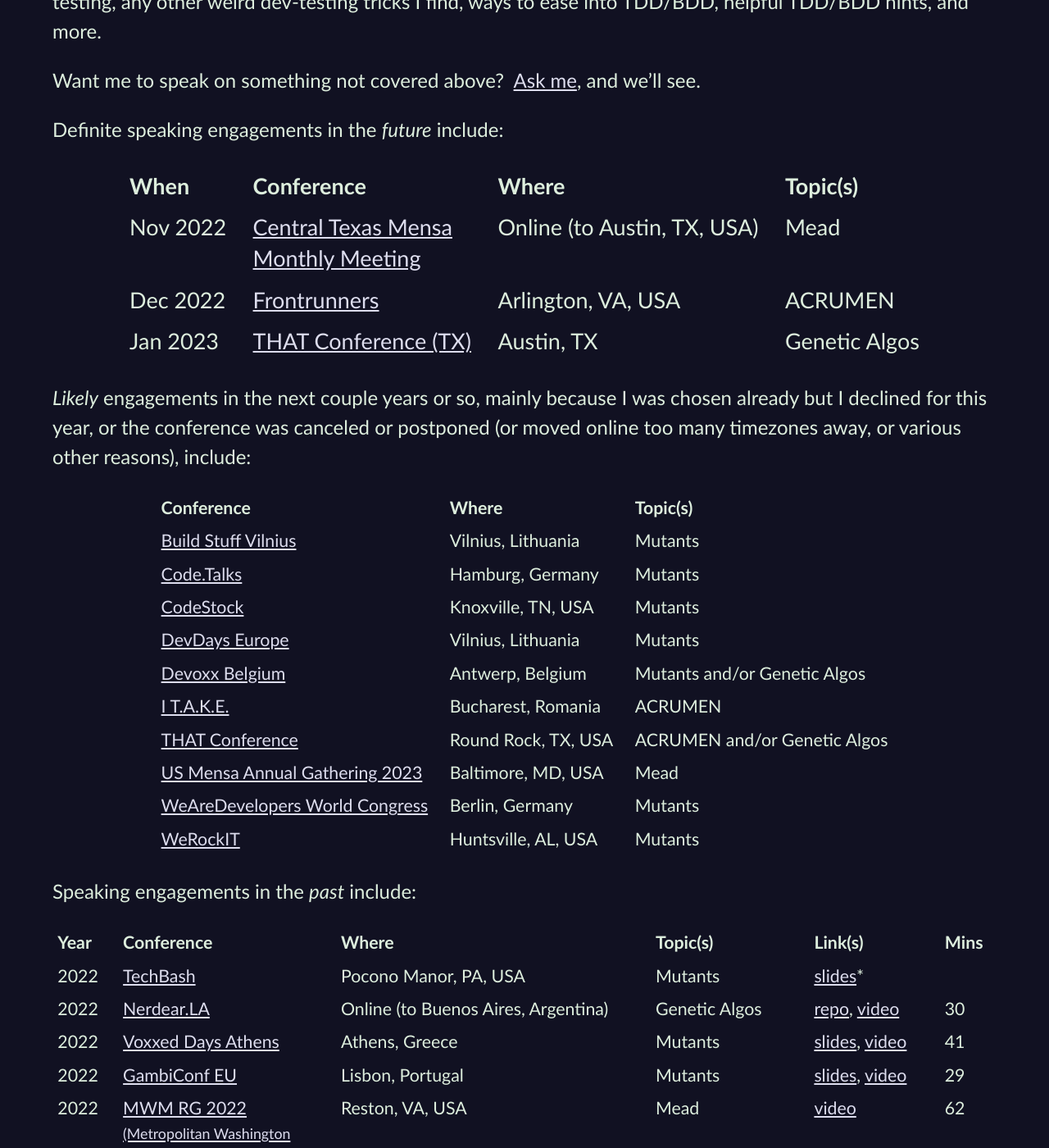
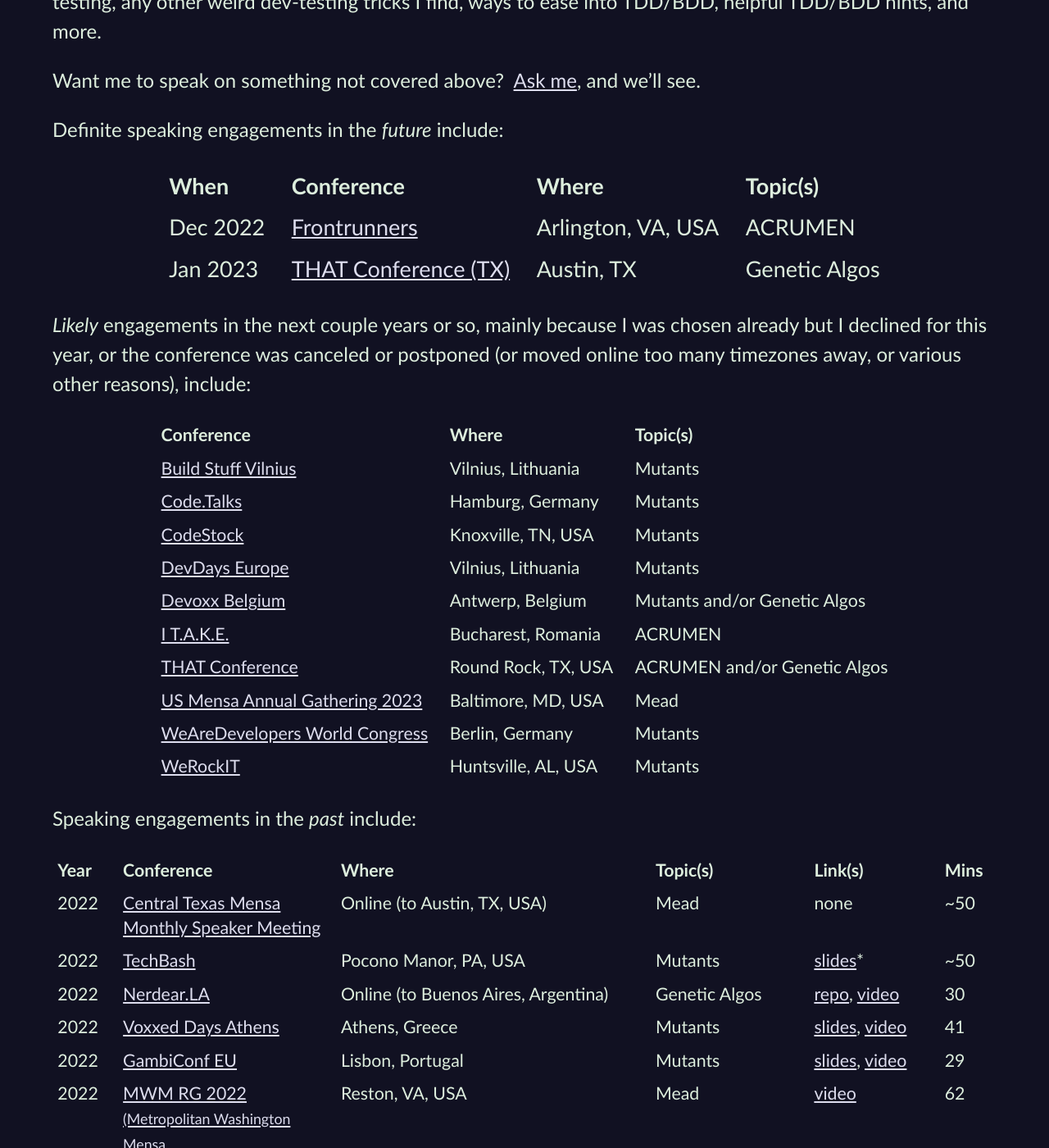
Before and after one commit to CodosaurusLLC/CodosaurusLLC.github.io, a Jekyll site: the page built from speaking.md, in a window 1280 px wide and 1400 px high, scrolled down 1296 px. Shown: the whole window at 82% size. Built offline with Jekyll 4.4.1, drawn with Linux system fonts in a browser that asks for light colours.

Commit message:
put Central Texas Mensa mead talk in past

```diff
--- a/speaking.md
+++ b/speaking.md
@@ -113,7 +113,6 @@
 
 |When||Conference||Where||Topic(s) |
 |-|
-|Nov&nbsp;2022||[Central Texas Mensa<br/>Monthly Meeting](https://www.centraltexasmensa.org/){:rel="nofollow" target="_new"}||Online (to Austin, TX, USA)||Mead|
 |Dec&nbsp;2022||[Frontrunners](https://frontrunners.tech/){:rel="nofollow" target="_new"}||Arlington, VA, USA||ACRUMEN|
 |Jan&nbsp;2023||[THAT Conference (TX)](https://that.us/events/tx/2023/){:rel="nofollow" target="_new"}||Austin, TX||Genetic Algos|
 {:class="upcoming-engagements speaking"}
@@ -158,11 +157,19 @@
   <tbody>
     <tr>
       <td class="numeric">2022</td>
+      <td><a href="https://www.centraltexasmensa.org/" rel="nofollow" target="_new">Central Texas Mensa<br/>Monthly Speaker Meeting</a></td>
+      <td>Online (to Austin, TX, USA)</td>
+      <td>Mead</td>
+      <td>none</td>
+      <td class="numeric">~50</td>
+    </tr>
+    <tr>
+      <td class="numeric">2022</td>
       <td><a href="https://techbash.com/" rel="nofollow" target="_new">TechBash</a></td>
       <td>Pocono Manor, PA, USA</td>
       <td>Mutants</td>
       <td><a href="/reds/mutants-techbash-22-slides" target="_new">slides</a>*</td>
-      <td class="numeric"></td>
+      <td class="numeric">~50</td>
     </tr>
     <tr>
       <td class="numeric">2022</td>
```
